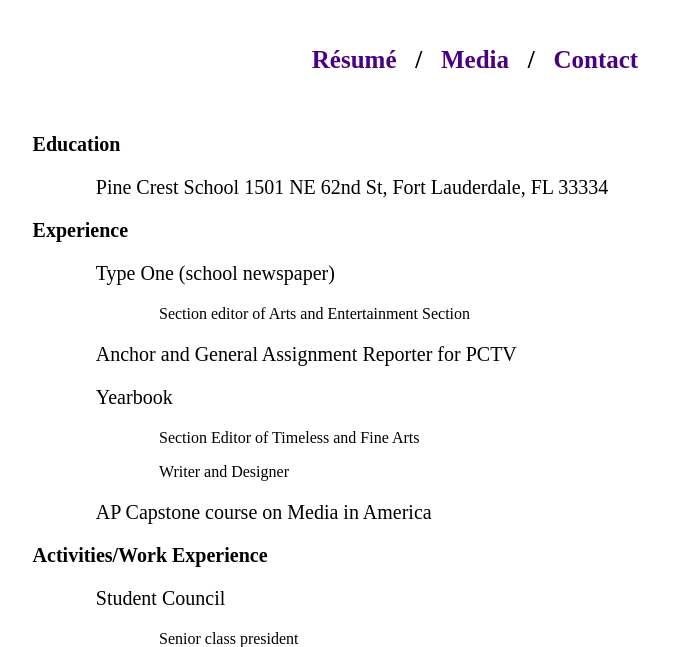
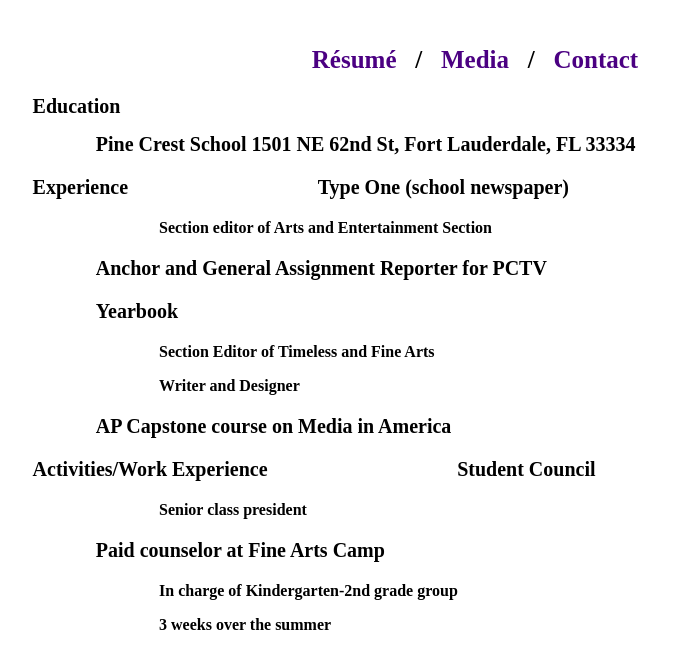
Before and after one commit to brianmeller/brianmeller.github.io, a plain HTML site: page index.html in a window 1280 px wide. Shown: the part 158-805 px from the top of the page, without its empty margins (165-863 px from the left). Drawn offline with Linux system fonts and the light colour scheme.

Commit message:
divs added

```diff
--- a/index.html
+++ b/index.html
@@ -8,24 +8,32 @@
 </head>
 <body>
 	&nbsp
-	<h3> Education </h3>
+	<div class=heading> Education </h3> </div>
+		<div class="info">
 		<p>Pine Crest School
 		1501 NE 62nd St, Fort Lauderdale, FL 33334</p>
-	<h3> Experience </h3>
+		</div>
+	<div class=heading> Experience </div>
+		<div class="info">
 		<p> Type One (school newspaper) </p>
 			<ul> Section editor of Arts and Entertainment Section </ul>
-		<p> Anchor and General Assignment Reporter for PCTV <p>
+		<p> Anchor and General Assignment Reporter for PCTV </p>
 		<p> Yearbook <p>
 			<ul> Section Editor of Timeless and Fine Arts </ul>
 			<ul> Writer and Designer </ul>
-		<p> AP Capstone course on Media in America	<p>
-	<h3> Activities/Work Experience </h3>
+		<p> AP Capstone course on Media in America	</p>
+		</div>
+	<div class=heading> Activities/Work Experience </div>
+		<div class="info">
 		<p> Student Council	</p>
 			<ul> Senior class president </ul>
-		<p> Paid counselor at Fine Arts Camp <p>
+		<p> Paid counselor at Fine Arts Camp </p>
 			<ul> In charge of Kindergarten-2nd grade group </ul>
 			<ul> 3 weeks over the summer </ul>
-	<h3> Skills </h3>
+		</div>
+	<div class=heading> Skills </div>
+		<div class="info">
 		<p> Premiere Pro, Indesign, Photoshop, various social media sites, designing/updating WordPress sites, and basic knowledge of HTML and CSS from Code Off </p>
+		</div>
 
 </body>
--- a/style.css
+++ b/style.css
@@ -27,12 +27,14 @@ p{
 	padding-right: 20%;
 	font-size: 20px
 }
-h3{
+.heading{
 	font-size: 20px;
 	text-align: left;
 	padding-left: 15%;
 	padding-right: 15%;
-	font-style: "Lucida"
+	font-style: "Lucida";
+	float: left;
+	display: inline-block;
 	}
 ul{
 	padding-left:  25%;
```
Also changed, not shown: contact/index.html (+15 -7 lines), media/index.html (+15 -7 lines).
